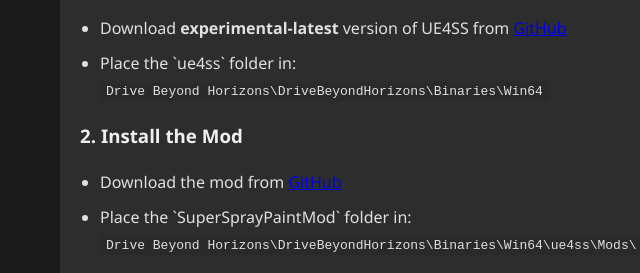
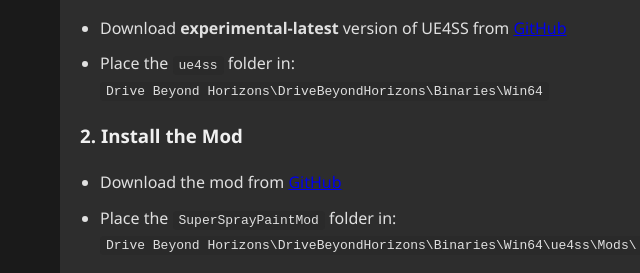
Before and after one commit to grepString/SuperSprayPaintMod, a plain HTML site: page docs/how-to.html in a window 1280 px wide. Shown: the part 617-890 px from the top of the page, 55-695 px from the left. Drawn offline with Linux system fonts and the light colour scheme.

Commit message:
Updated site

```diff
--- a/docs/how-to.html
+++ b/docs/how-to.html
@@ -167,7 +167,7 @@
         <h3>1. Install UE4SS</h3>
         <ul>
             <li>Download <strong>experimental-latest</strong> version of UE4SS from <a href="https://github.com/UE4SS-RE/RE-UE4SS/releases/tag/experimental-latest" target="_blank">GitHub</a></li>
-            <li>Place the `ue4ss` folder in:<br>
+            <li>Place the <code>ue4ss</code> folder in:<br>
                 <code>Drive Beyond Horizons\DriveBeyondHorizons\Binaries\Win64</code>
             </li>
         </ul>
@@ -175,7 +175,7 @@
         <h3>2. Install the Mod</h3>
         <ul>
             <li>Download the mod from <a href="https://github.com/grepString/SuperSprayPaintMod/releases/latest" target="_blank">GitHub</a></li>
-            <li>Place the `SuperSprayPaintMod` folder in:<br>
+            <li>Place the <code>SuperSprayPaintMod</code> folder in:<br>
                 <code>Drive Beyond Horizons\DriveBeyondHorizons\Binaries\Win64\ue4ss\Mods\</code>
             </li>
         </ul>
```
